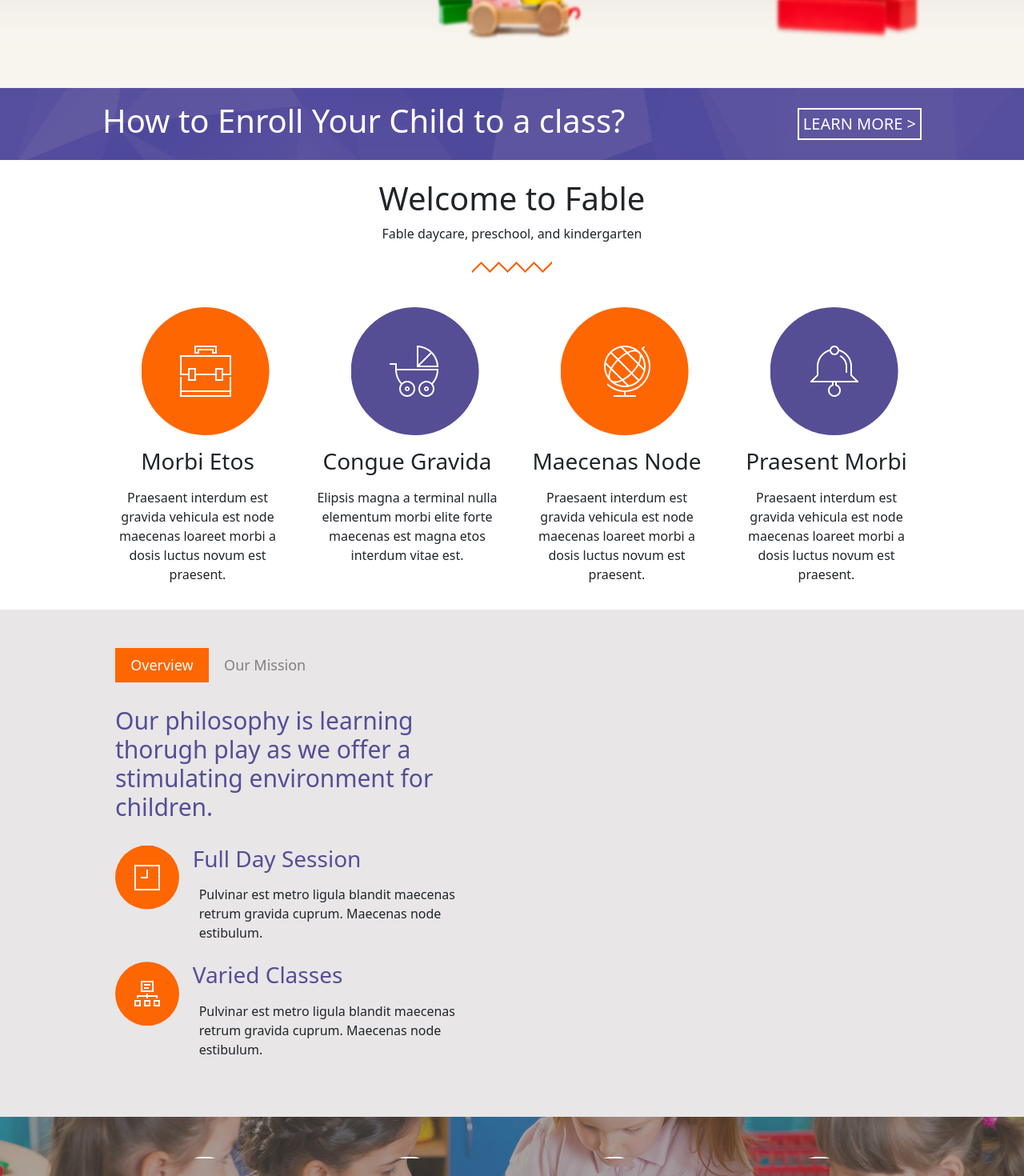
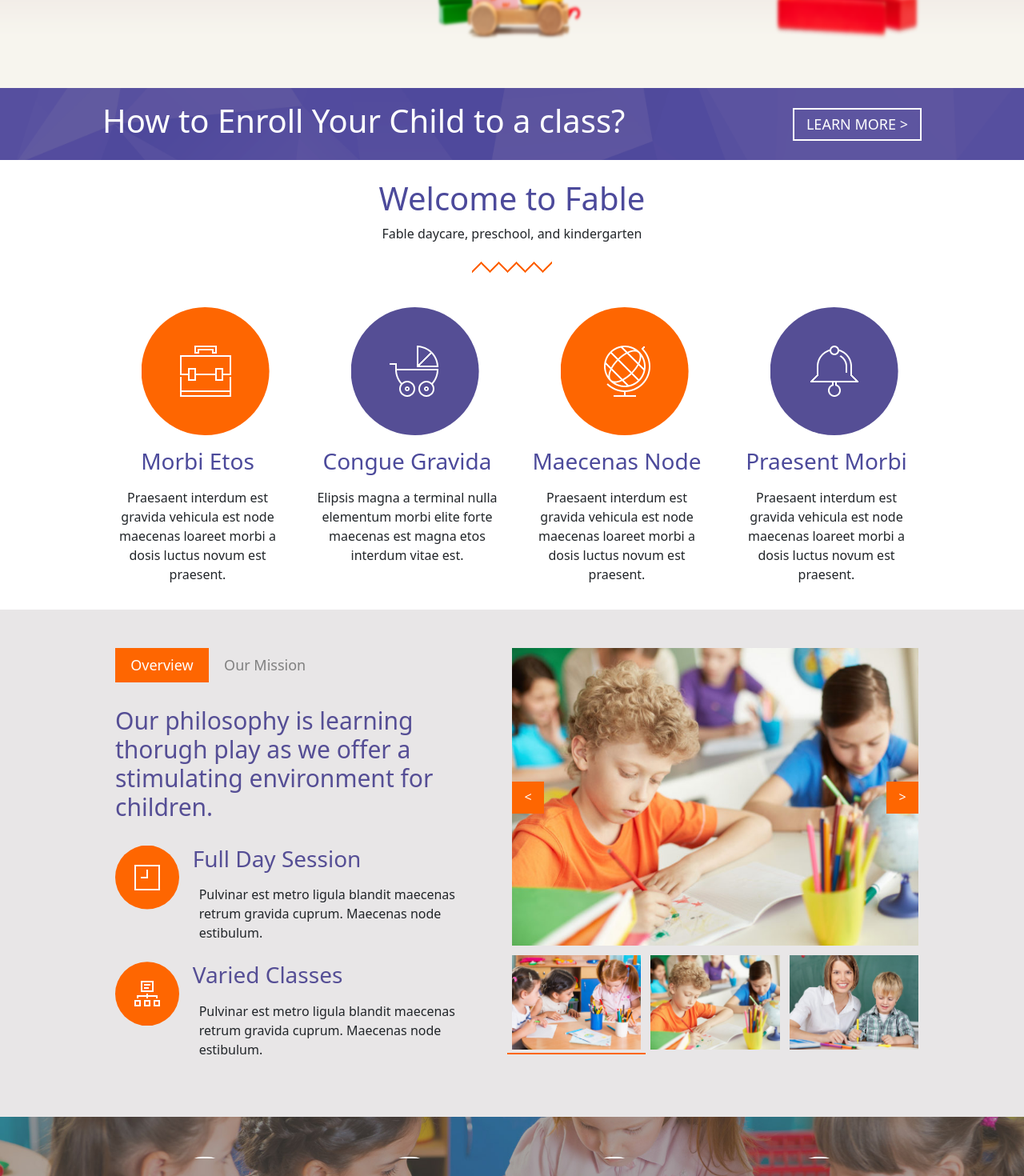
Before and after one commit to DiceglieA/proj-html-vuejs, a Vue app: page / in a window 1280 px wide. Shown: the part 580-2050 px from the top of the page at 80% size. Built offline with nearby package versions, Linux system fonts and the light colour scheme; the HTML template or start-up script is replaced by a standard one.

Commit message:
modifiche varie(carosello non funzionante

```diff
--- a/src/App.vue
+++ b/src/App.vue
@@ -8,8 +8,8 @@
 
 <script>
 import HeaderComp from "./components/HeaderComp.vue";
-import MainComp from "./components/MainComp.vue"
-import FooterComp from "./components/FooterComp.vue"
+import MainComp from "./components/MainComp.vue";
+import FooterComp from "./components/FooterComp.vue";
 
 export default {
   name: "App",
@@ -44,4 +44,7 @@ a {
 .violet {
     color: #4c4a9b;
 }
+.bg-violet {
+  background-color: #4c4a9b;
+}
 </style>
--- a/src/components/CardstaffComp.vue
+++ b/src/components/CardstaffComp.vue
@@ -6,7 +6,7 @@
           <img class="w-100" :src="require(`../assets/img/images/${staff.image}`)" alt="">
         </div>
         <div class="text-center py-2">
-          <div>{{staff.name}}</div>
+          <div class="violet">{{staff.name}}</div>
           <div>{{staff.profession}}</div>
         </div>
       </div>
@@ -43,9 +43,10 @@ props: {
 <style lang="scss" scoped>
 .quotes {
   border: 2px solid #fe6601;
-  padding: 10px;
+  padding: 10px 20px;
   width: 50%;
   text-align: end;
+  margin-left: -50px;
 }
 .social {
   background-color: #fe6601;
--- a/src/components/ClassesComp.vue
+++ b/src/components/ClassesComp.vue
@@ -133,6 +133,9 @@ data() {
     font-size: 12px;
     padding: 10px;
   }
+  button:hover {
+    background-color: #4c4a9b;;
+  }
 }
 
 
--- a/src/components/ContactComp.vue
+++ b/src/components/ContactComp.vue
@@ -93,4 +93,7 @@ form {
         font-weight: bolder;
     }
 }
+button:hover {
+    background:#4c4a9b;;
+}
 </style>
--- a/src/components/EnrollBar.vue
+++ b/src/components/EnrollBar.vue
@@ -35,7 +35,11 @@ a {
     text-decoration: none;
     color: white;
     border: 2px solid white;
-    font-size: 20px;
-    padding: 3px 5px;
+    font-size: 18px;
+    padding: 5px 15px;
+}
+a:hover {
+  background-color: white;
+  color: #4c4a9b;
 }
 </style>
--- a/src/components/FooterComp.vue
+++ b/src/components/FooterComp.vue
@@ -20,12 +20,12 @@
                 </div>
                 <div class="line"></div>
                 <ul class="p-0 archive">
-                    <li>OCTOBER 2014 (2)</li>
-                    <li>SEPTEMBER 2014 (2)</li>
-                    <li>AUGUST 2014 (2)</li>
-                    <li>JULY 2014 (2)</li>
-                    <li>JUNE 2014 (2)</li>
-                    <li>MAY 2014 (1)</li>
+                    <a href="#!"><li>OCTOBER 2014 (2)</li></a>
+                    <a href="#!"><li>SEPTEMBER 2014 (2)</li></a>
+                    <a href="#!"><li>AUGUST 2014 (2)</li></a>
+                    <a href="#!"><li>JULY 2014 (2)</li></a>
+                    <a href="#!"><li>JUNE 2014 (2)</li></a>
+                    <a href="#!"><li>MAY 2014 (1)</li></a>
                 </ul>
             </div>
             <div class="col-3 px-3 features">
@@ -121,19 +121,19 @@
     <section class="social-container">
         <div class="d-flex justify-content-center">
             <div class="social">
-                <img src="../assets/img/images/behance.png" alt="">
+                <a href="#!"><img src="../assets/img/images/behance.png" alt=""></a>
             </div>
             <div class="social">
-                <img src="../assets/img/images/dribbble.png" alt="">
+                <a href="#!"><img src="../assets/img/images/dribbble.png" alt=""></a>
             </div>
             <div class="social">
-                <img src="../assets/img/images/envato.png" alt="">
+                <a href="#!"><img src="../assets/img/images/envato.png" alt=""></a>
             </div>
             <div class="social">
-                <img src="../assets/img/images/facebook.png" alt="">
+                <a href="#!"><img src="../assets/img/images/facebook.png" alt=""></a>
             </div>
             <div class="social">
-                <img src="../assets/img/images/twitter.png" alt="">
+                <a href="#!"><img src="../assets/img/images/twitter.png" alt=""></a>
             </div>
         </div>
         <div class="credit violet">
@@ -182,6 +182,7 @@ p {
         border: 2px solid rgb(255, 255, 255, 0.2);
         margin: 4px 0;
         padding: 12px;
+        color: white;
     }
 }
 .features {
--- a/src/components/MainComp.vue
+++ b/src/components/MainComp.vue
@@ -127,4 +127,7 @@ data() {
   padding: 10px 18px;
   font-weight: bolder;
 }
+.btn-blog:hover {
+  background-color: #4c4a9b;;
+}
 </style>
--- a/src/components/NavComp.vue
+++ b/src/components/NavComp.vue
@@ -5,7 +5,7 @@
                 <img class="w-50" src="../assets/img/images/logo.png" alt="logo-fable">
             </div>
             <ul class="col-6 d-flex align-items-center ">
-                <a v-for="(elem, index) in navList" :key="index" class="text-center align-items-center mx-1 py-2">
+                <a v-for="(elem, index) in navList" :key="index" @click="navselect(index)" :class="index === activeindex ? 'active' : ''" class="text-center align-items-center mx-1 py-2">
                     <img :src="require(`../assets/img/${elem.image}`)" class="p-2">
                     <div>{{elem.name}}</div>
                 </a>
@@ -21,6 +21,7 @@ export default {
 name: 'NavComp',
 data() {
     return {
+        activeindex: 0,
         navList: [
             {
                 image: "home.png",
@@ -52,6 +53,11 @@ data() {
             },
         ]
     }
+},
+methods: {
+    navselect(index) {
+        this.activeindex = index
+    }
 }
 }
 </script>
@@ -68,5 +74,16 @@ a {
     cursor: pointer;
     color: #594e9e;
 }
+a:hover {
+    background-color: #e8e6e7;
+    border-bottom: 2px solid #4c4a9b;;
+}
+.orange {
+    background-color: #fe6601;
+}
+.active {
+    background-color: #fe6601;
+    color: white;
+}
 
 </style>
--- a/src/components/StaffComp.vue
+++ b/src/components/StaffComp.vue
@@ -16,7 +16,9 @@
     </div>
     <div class="bg-kids text-center d-flex flex-column justify-content-center">
       <div>
-        <img src="../assets/img/images/quote_alt.png" alt="quotes">
+        <div class="container-quote">
+          <img src="../assets/img/images/quote_alt.png" alt="quotes">
+        </div>
       </div>
       <div class="text w-75 mx-auto mt-5 mb-4">
         Fable Kindergarten is a great place for my daughter to start her schooling experience. It's welcoming and safe and my daughter loves being there.
@@ -87,9 +89,12 @@ data() {
   color: white;
 
   img {
-    width: 40px;
+    width: 60px;
     clip-path: circle();
     border: 2px solid white;
+    background-color: transparent;
+    border-radius: 50%;
+    padding: 10px;
 
     // TODO: fare cerchio
   }
--- a/src/components/TitleComp.vue
+++ b/src/components/TitleComp.vue
@@ -1,7 +1,7 @@
 <template>
   <div>
     <div class="text-center m-4">
-        <h1>{{datititle.title}}</h1>
+        <h1 class="violet">{{datititle.title}}</h1>
         <p>{{datititle.subtitle}}</p>
         <div>
           <img :src="require(`../assets/img/images/${datititle.image}`)">
--- a/src/components/WelcomeComp.vue
+++ b/src/components/WelcomeComp.vue
@@ -4,9 +4,9 @@
         <div class="row">
             <div v-for="(elem, index) in welcomeData" :key="index" class="w-card col-3 text-center">
                 <div class="w-100 mb-3">
-                    <img :src="require(`../assets/img/images/${elem.image}`)" alt="none" class="img-card" :class="((index % 2) == 0) ? 'orange' : 'violet' ">
+                    <img :src="require(`../assets/img/images/${elem.image}`)" alt="none" class="img-card" :class="((index % 2) == 0) ? 'orange' : 'bg-violet' ">
                 </div>
-                <h3 class="my-3"> {{elem.title}} </h3>
+                <h3 class="my-3 violet"> {{elem.title}} </h3>
                 <p> {{elem.notes}} </p>
             </div>
         </div>
@@ -37,9 +37,22 @@
                 </div>
             </div>
             <!-- carosello -->
-            <div class="right col-6">   <!-- Parte destra -->
+            <div class="right col-6 p-0">   <!-- Parte destra -->
                 <div>
-
+                    <div class="img-big">
+                        <div class="p-0">
+                            <img class="w-100" src="../assets/img/images/gallery_01-690x506.jpg" alt="">
+                        </div>
+                        <div class="d-flex justify-content-between btn-stripe">
+                            <div class="btn b-left" @click="changeSlide(-1)">&lt;</div>
+                            <div class="btn b-right" @click="changeSlide(1)">&gt;</div>
+                        </div>
+                    </div>
+                    <div class="thumbnails row" >
+                        <div class="img-small col-4 gutter" v-for="(elem, index) in carousel" :key="index" @click="setactivendex(index)" :class="{active: index === activeindex}">
+                            <img class="w-100 mb-1" :src="require(`../assets/img/images/${elem.image}`)" alt="">
+                        </div>
+                    </div>
                 </div>
                 <!-- <div id="carouselExampleControls" class="carousel slide" data-bs-ride="carousel">
                     <div class="carousel-inner">
@@ -80,11 +93,12 @@
 
 <script>
 
-
 export default {
 name: 'WelcomeComp',
 data() {
     return {
+        activeindex : 0,
+        direction : 1,
         welcomeData : [
             {
               image: 'schoolbag_alt.png',
@@ -119,6 +133,17 @@ data() {
                 notes: 'Pulvinar est metro ligula blandit maecenas retrum gravida cuprum. Maecenas node estibulum.',
             }
         ],
+        carousel : [
+            {
+                image:'gallery_07-690x506.jpg',
+            },
+            {
+                image:'gallery_01-690x506.jpg',
+            },
+            {
+                image:'gallery_08-690x506.jpg',
+            }
+        ],
         statsData : [
             {
                 number: '507',
@@ -142,7 +167,26 @@ data() {
             },
         ]
     }
+},
+methods: {
+    setactiveindex(index) {
+			this.activeindex = index;
+		},
+    slider(direction) {
+			if (direction > 0) {
+				this.activeindex++;
+				if (this.activeindex === this.carousel.length) {
+					this.activeindex = 0;
+				}
+			} else {
+				if (this.activeindex === 0) {
+					this.activeindex = this.carousel.length;
+				}
+				this.activeindex--;
+			}
+		},
 }
+
 }
 </script>
 
@@ -154,7 +198,7 @@ data() {
 .orange {
     background-color: #fe6601;
 }
-.violet {
+.bg-violet {
     background-color: #554e95;
 }
 .img-card {
@@ -217,5 +261,33 @@ data() {
     padding: 0 20px;
 }
 
-
+.img-big {
+    position: relative;
+}
+.btn {
+    background-color: #fe6601;
+    color: white;
+    width: 40px;
+    height: 40px;
+    border-radius: 0;
+}
+.b-left {
+    position: absolute;
+    left: 0;
+    top: 45%;
+}
+.b-right {
+    position: absolute;
+    right: 0;
+    top: 45%;
+}
+.thumbnails {
+    padding: 12px 6px;
+}
+.gutter{
+    padding: 0 6px;
+}
+.active {
+    border-bottom: 2px solid #fe6601;
+}
 </style>
```
